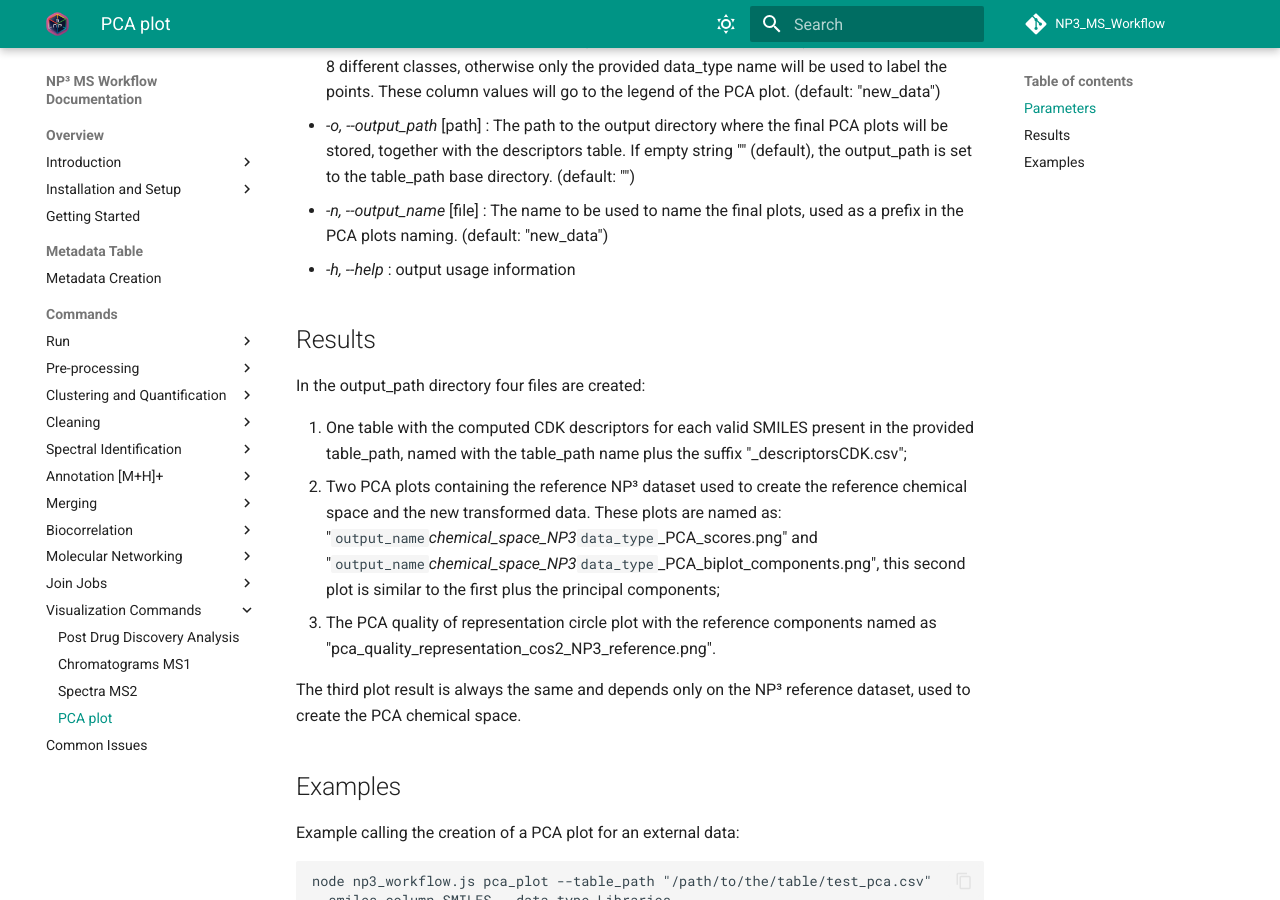
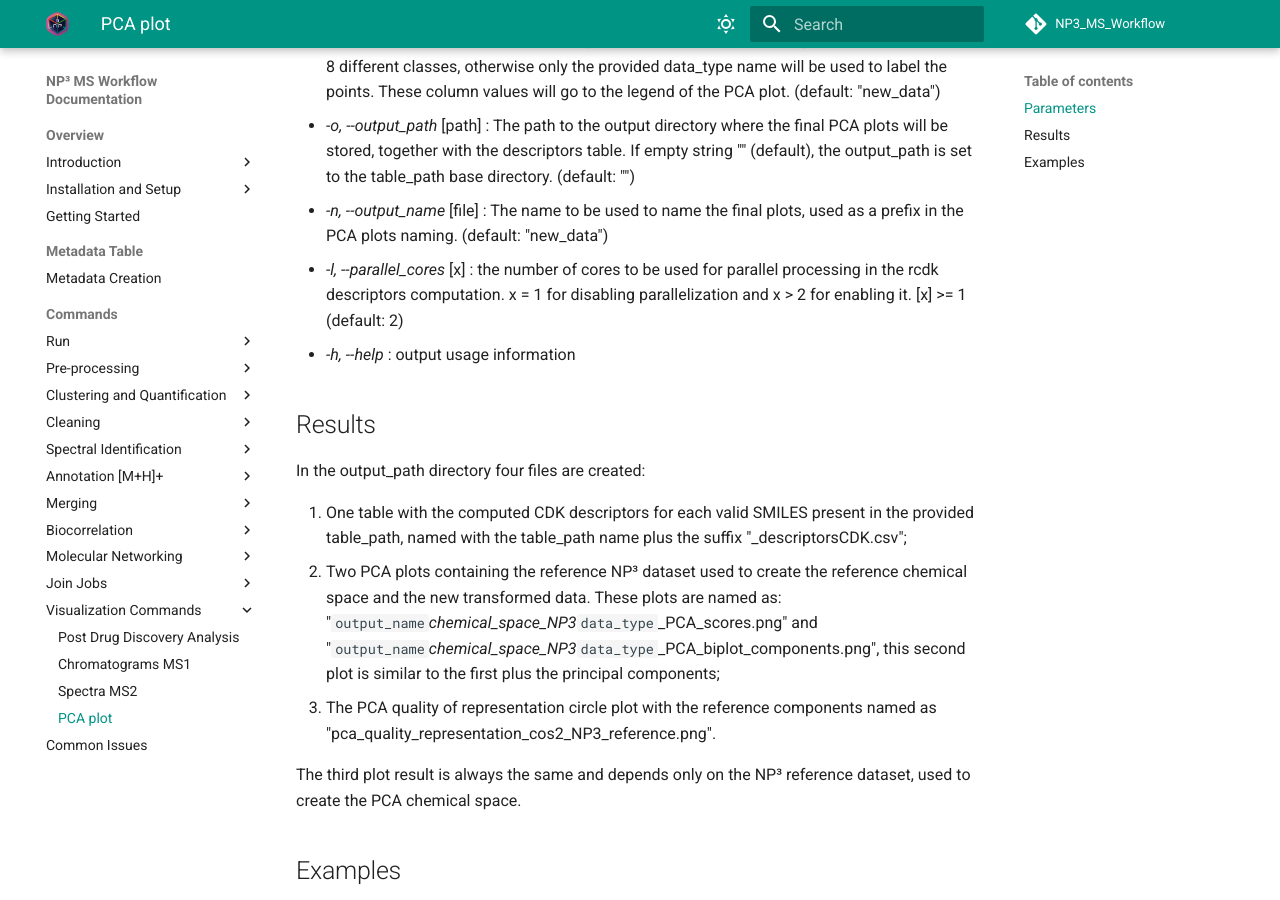
Before and after one commit to crisfbazz/NP3_MS_Workflow_Nextflow, an MkDocs documentation site: the page built from docs/pages/visualization_commands/pca_plot.md, in a window 1280 px wide and 900 px high, scrolled down 932 px. Built offline with MkDocs 1.6.1 and Material for MkDocs 9.7.7, drawn with Linux system fonts in a browser that asks for light colours; comment, search, counter and statistics services are not loaded.

Commit message:
docs: updated current np3 version and added the parallel_cores parms in the pca_plot and gnps_result commands

```diff
--- a/docs/pages/visualization_commands/pca_plot.md
+++ b/docs/pages/visualization_commands/pca_plot.md
@@ -39,6 +39,10 @@ Parameters for the command **pca_plot**:
                               "" (default), the output_path is set to the table_path base
                               directory. (default: "")
 - *\-n, \-\-output_name* [file]   : The name to be used to name the final plots, used as a prefix in the PCA plots naming. (default: "new_data")
+- *\-l, \-\-parallel_cores* [x]   :  the number of cores to be used for parallel
+                              processing in the rcdk descriptors computation.
+                              x = 1 for disabling parallelization and x > 2
+                              for enabling it. [x] >= 1 (default: 2)
 - *\-h, \-\-help* : output usage information
 
 ## Results
```
Also changed, not shown: docs/index.md (+1 -1 lines), docs/pages/06_spectral_identification/gnps_result.md (+4 -0 lines).
